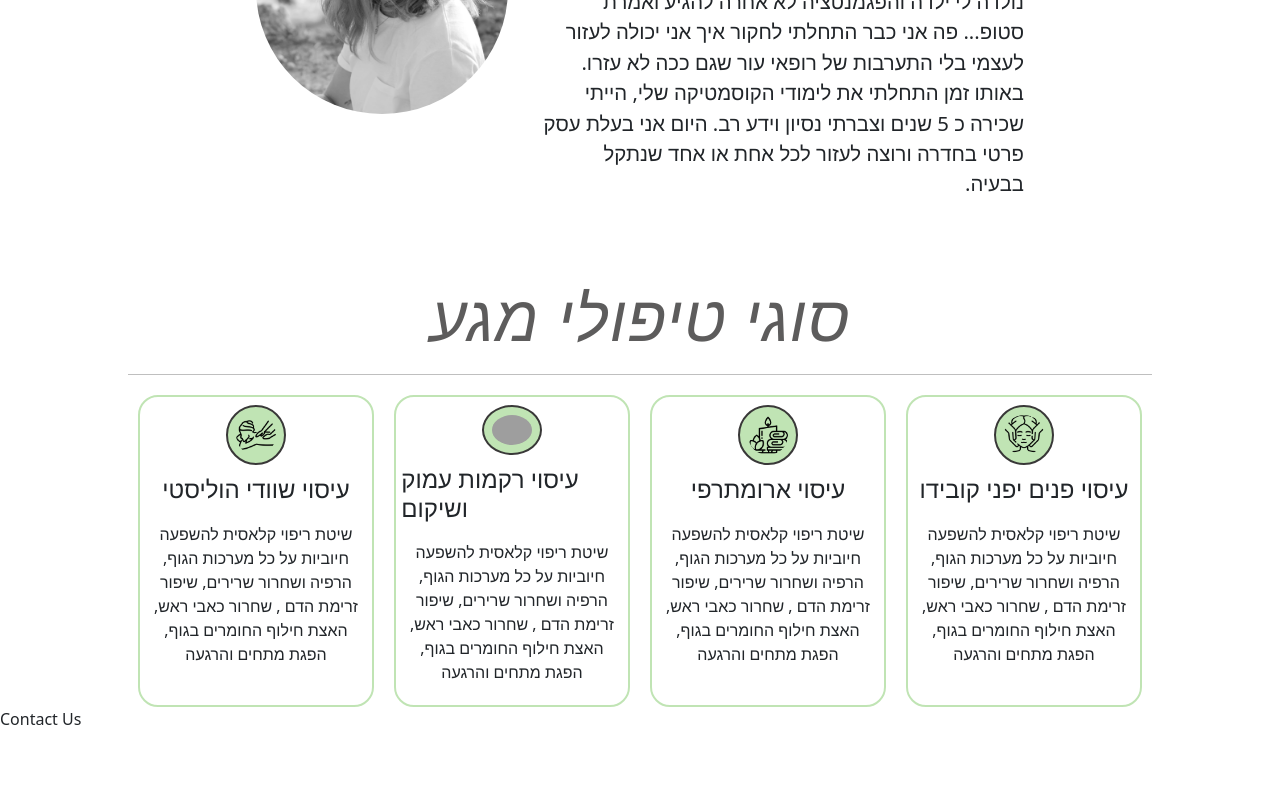
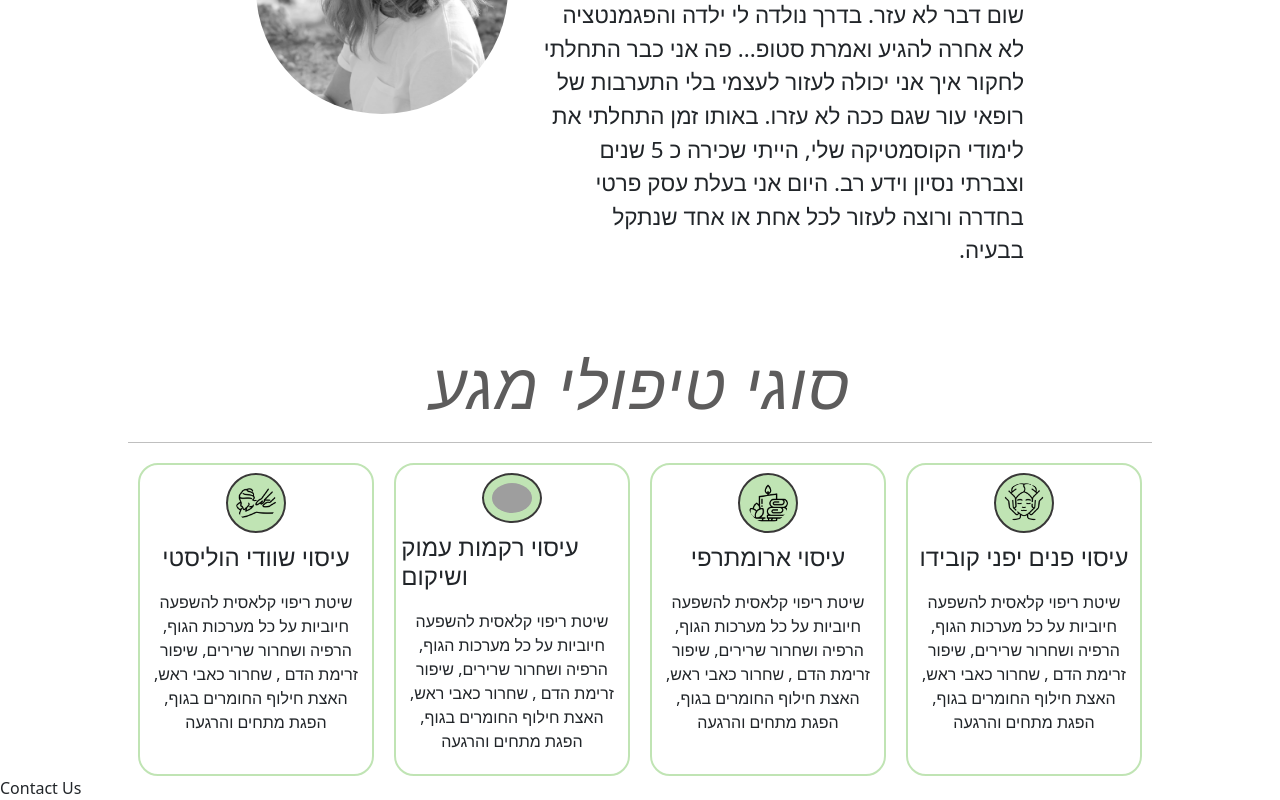
Before and after one commit to Silveronski/massuese-landingpage, a React (Vite) app: page / in a window 1280 px wide. Shown: the part 1046-1846 px from the top of the page. Before the commit the page ends 1777 px from the top, so only its background shows below. Built offline with nearby package versions, Linux system fonts and the light colour scheme; grey boxes are pictures that could not be loaded.

Commit message:
card changes

```diff
--- a/src/styles/style.scss
+++ b/src/styles/style.scss
@@ -1,5 +1,6 @@
 $greenColor:#c0e4b4;
 $lightBlack:rgb(57, 56, 56);
+$grayish: rgb(93, 92, 92);
 
 @mixin mobile{
     @media screen and (max-width: 480px) {
@@ -134,6 +135,7 @@ header{
                 font-size: 2rem;
                 font-weight: normal;
                 font-style: italic;
+                color: $grayish;
                 span:last-child{
                     color: $greenColor;
                 }
@@ -158,7 +160,7 @@ header{
                 }
                 p{
                     direction: rtl;
-                    font-size: 1.2700rem;
+                    font-size: 1.4rem;
                     @include laptop{
                         font-size: 1rem;
                     }
@@ -194,6 +196,9 @@ header{
                 margin-bottom: 2%;
             }
             .treatment-card{
+                position: relative;
+                overflow: hidden;
+                z-index: 1;
                 width: 23%;
                 display: flex;
                 flex-direction: column;
@@ -202,7 +207,35 @@ header{
                 border: $greenColor 2px solid;
                 border-radius: 20px;
                 padding: 5px;
+                &:hover{
+                    &::after{
+                        transform: scale(1,1);
+                        transform-origin: top left;
+                    }
+                    img{
+                        background-color: white;
+                        color: $greenColor;
+                    }
+                }
+                &::after{
+                    content: "";
+                    position: absolute;
+                    left: 0;
+                    top: 0;
+                    width: 100%;
+                    height: 100%;
+                    background-color: $greenColor;
+                    z-index: -1;
+                    border-radius: 20px;
+                    transition: 0.5s;
+                    transform: scale(0,1);
+                    transform-origin: top left;
+                    transition: transform 400ms cubic-bezier(0.86, 0, 0.07, 1);
+                    transition-timing-function: cubic-bezier(0.86, 0, 0.07, 1);
+
+                }
                 img{
+                    transition: 0.3s;
                     margin-top: 1.2%;
                     width: 60px;
                     background-color: $greenColor;
```
